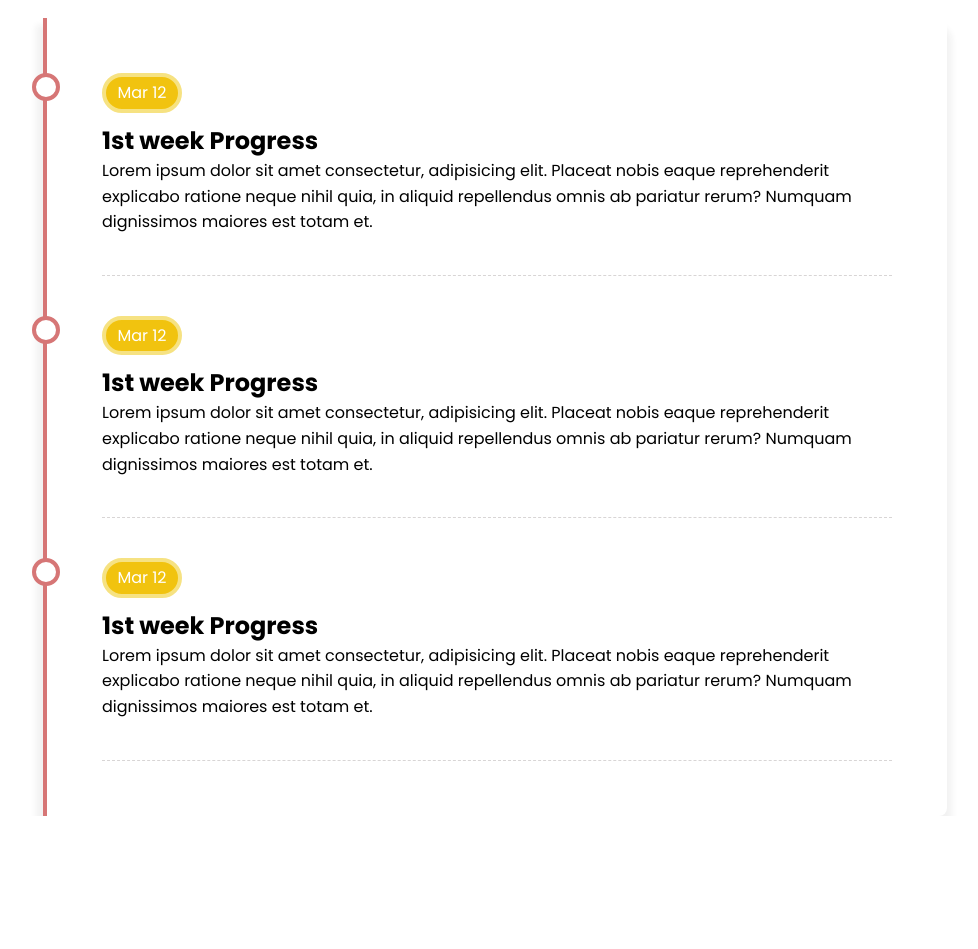
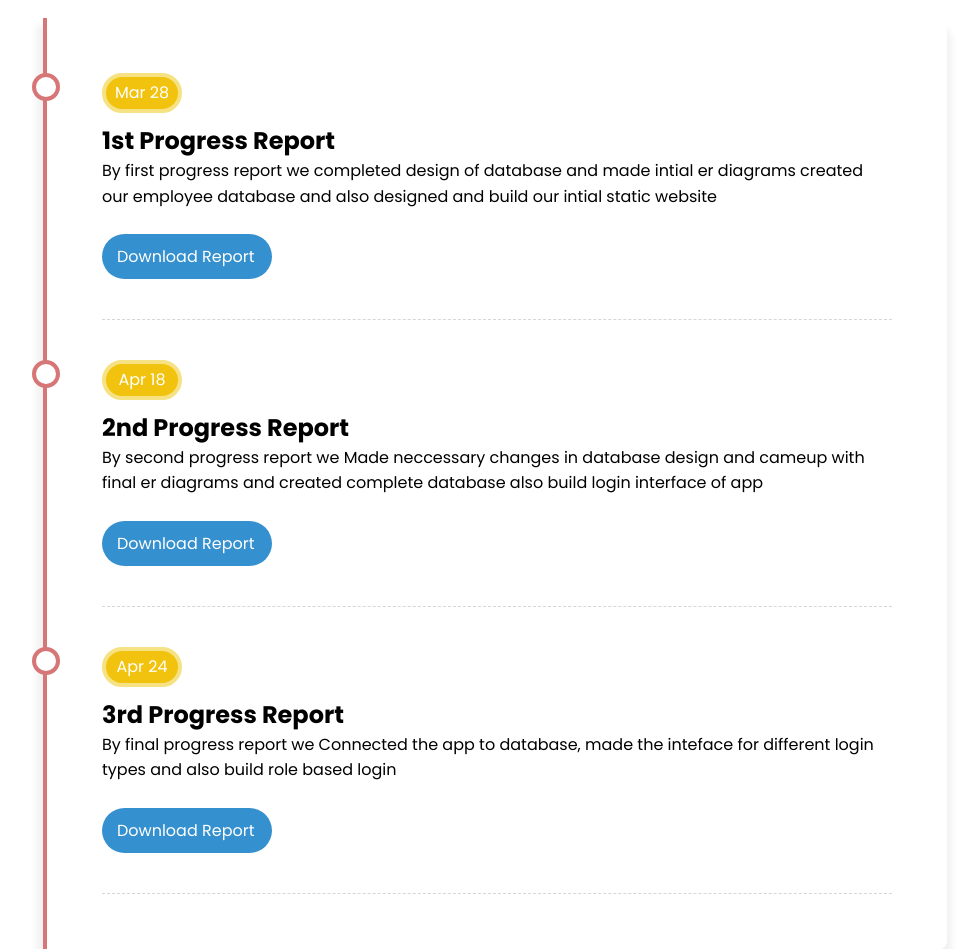
Before and after one commit to RohithChittibommala/hospital-website, a plain HTML site: page index.html in a window 1280 px wide. Shown: the part 1720-2669 px from the top of the page, without its empty margins (143-1121 px from the left). Before the commit the page ends 2536 px from the top, so only its background shows below. Drawn offline with Linux system fonts and the light colour scheme.

Commit message:
update timeline content

```diff
--- a/index.html
+++ b/index.html
@@ -91,35 +91,37 @@
             <div class="timeline-body">
                 <div class="timeline-item">
                     <div class="timeline-content">
-                        <p class="time">Mar 12</p>
-                        <h2 class="title">1st week Progress</h2>
+                        <p class="time">Mar 28</p>
+                        <h2 class="title">1st Progress Report</h2>
                         <p>
-                            Lorem ipsum dolor sit amet consectetur, adipisicing elit. Placeat nobis eaque reprehenderit
-                            explicabo ratione neque nihil quia, in aliquid repellendus omnis ab pariatur rerum? Numquam
-                            dignissimos maiores est totam et.
+                            By first progress report we completed design of database and made intial er diagrams
+                            created our employee database and also designed and build our intial static website
                         </p>
+                        <a href="#" class="download-report">Download Report</a>
                     </div>
                 </div>
                 <div class="timeline-item">
                     <div class="timeline-content">
-                        <p class="time">Mar 12</p>
-                        <h2 class="title">1st week Progress</h2>
+                        <p class="time">Apr 18</p>
+                        <h2 class="title">2nd Progress Report</h2>
                         <p>
-                            Lorem ipsum dolor sit amet consectetur, adipisicing elit. Placeat nobis eaque reprehenderit
-                            explicabo ratione neque nihil quia, in aliquid repellendus omnis ab pariatur rerum? Numquam
-                            dignissimos maiores est totam et.
+                            By second progress report we Made neccessary changes in database design and cameup with
+                            final
+                            er diagrams and created
+                            complete database also build login interface of app
                         </p>
+                        <a href="#" class="download-report">Download Report</a>
                     </div>
                 </div>
                 <div class="timeline-item">
                     <div class="timeline-content">
-                        <p class="time">Mar 12</p>
-                        <h2 class="title">1st week Progress</h2>
+                        <p class="time">Apr 24</p>
+                        <h2 class="title">3rd Progress Report</h2>
                         <p>
-                            Lorem ipsum dolor sit amet consectetur, adipisicing elit. Placeat nobis eaque reprehenderit
-                            explicabo ratione neque nihil quia, in aliquid repellendus omnis ab pariatur rerum? Numquam
-                            dignissimos maiores est totam et.
+                            By final progress report we Connected the app to database,
+                            made the inteface for different login types and also build role based login
                         </p>
+                        <a href="#" class="download-report">Download Report</a>
                     </div>
                 </div>
             </div>
--- a/style.css
+++ b/style.css
@@ -348,6 +348,16 @@ button i {
   border-bottom: 1px dashed hsl(0, 4%, 84%);
 }
 
+.download-report {
+  background: rgb(52, 144, 206);
+  color: #fff;
+  display: block;
+  width: 170px;
+  border-radius: 25px;
+  padding: 10px 15px;
+  margin-top: 25px;
+}
+
 /* media queries for mobile view */
 
 @media only screen and (max-width: 768px) {
```
